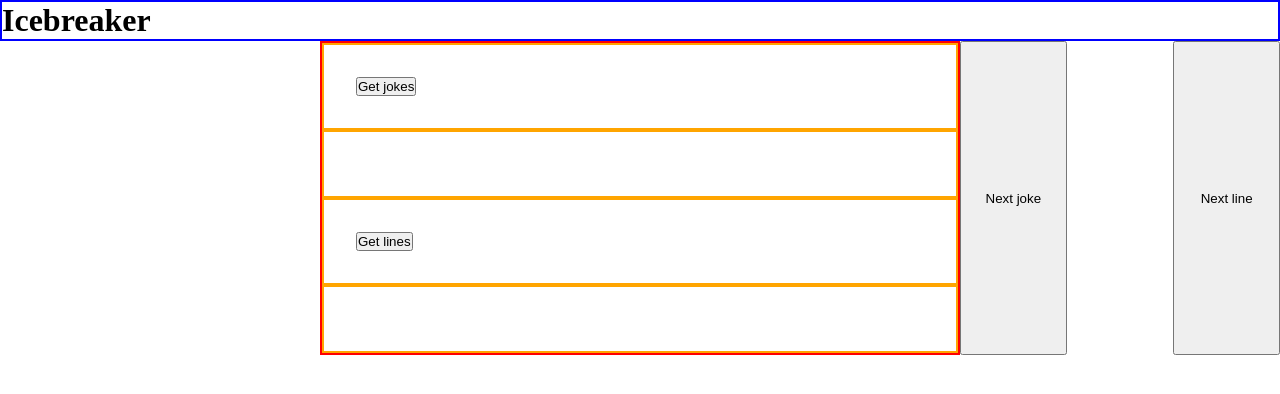
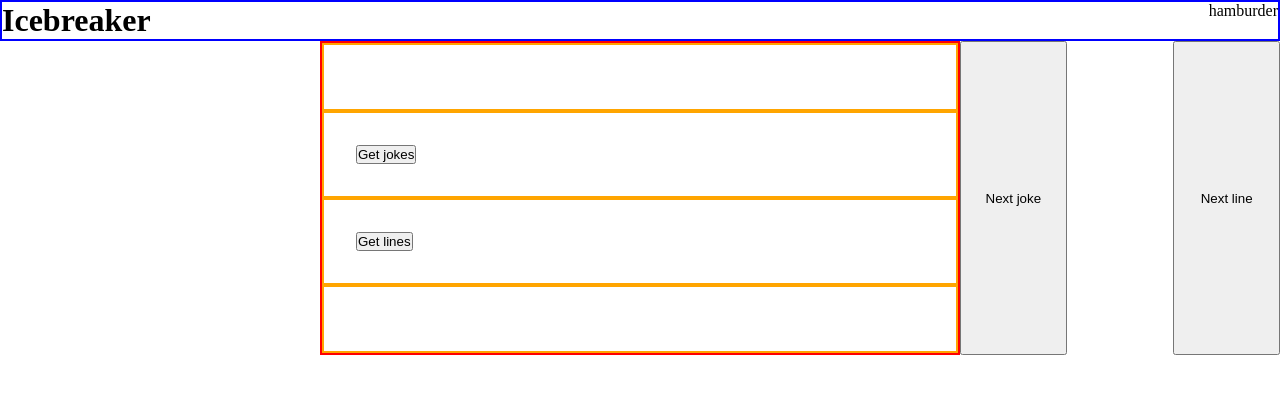
Before and after one commit to ITTT-Brief-3-Icebreaker/Icebreaker, a plain HTML site: page index.html in a window 1280 px wide. Drawn offline with Linux system fonts and the light colour scheme.

Commit message:
added text to nav

```diff
--- a/index.html
+++ b/index.html
@@ -11,15 +11,17 @@
 <body>
    <header>
        <h1>Icebreaker</h1>
-       <nav></nav>
+       <nav>hamburder</nav>
    </header>
 
    <main class="cards">
         <div class="jokes">
+
+        </div>
+
+        <div class="pickup-lines">
             <button id="get_jokes">Get jokes</button>
         </div>
-
-        <div class="pickup-lines"></div>
 
         <div class="facts">
             <button id="get_lines">Get lines</button>
```
